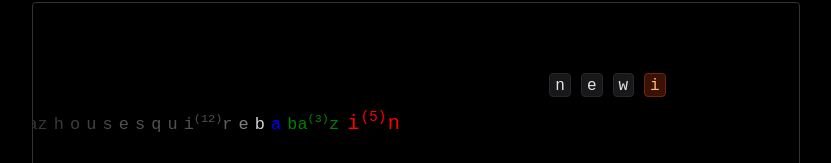
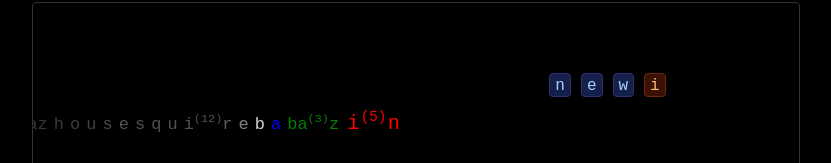
Before and after one commit to pyb/literal-incremental, a Next.js app: page / in a window 1280 px wide. Shown: the part 296-459 px from the top of the page, without its empty margins (224-1055 px from the left). Built offline with nearby package versions, Linux system fonts and the light colour scheme.

Commit message:
UI : correct coloring for temporary locked, but visible or available letter keys (grey or blue resp.)

```diff
--- a/src/app/UI/Keyboard.tsx
+++ b/src/app/UI/Keyboard.tsx
@@ -6,6 +6,9 @@ import UIData from "./uiData"
 const keyStyle = (modes: Set<KeyMode>) => {
     let result;
     if (modes.has(KeyMode.WordTransformKey)) {
+        result = styles.wordBuy;
+    }
+    else if (modes.has(KeyMode.LetterTranform)) {
         result = styles.wordBuy;
     }
     else if (modes.has(KeyMode.Modifier)) {
@@ -110,18 +113,14 @@ const Keyboard = ({keyStatus}:KeyboardProps) => {
     }
 
     const rowSizes:Array<number> = computeRows(keyStatus.size, UIData.maxKeyboardRowSize);
-    //console.log(rowSizes)
     const layeredKeys = new Array<Array<React.ReactNode>>();
 
-    const allKeys = letterKeys
-                            .map((key: string) =>
+    const allKeys = letterKeys.map((key: string) =>
                                 <Key text={key} key={key} modes={keyStatus.get(key)?.modes as Set<KeyMode>} />);
-    console.log(allKeys)
     for (const size of rowSizes)
     {
         layeredKeys.push(allKeys.splice(0, size));
     }
-    //console.log(layeredKeys)
     return (
         <div className={styles.keyboardComponent}>
             <div className={styles.keyboardTop}>
--- a/src/app/UI/Main.tsx
+++ b/src/app/UI/Main.tsx
@@ -75,7 +75,8 @@ const GameMain = () => {
     // Could I create a GS.keyStatus variable and put this calculation behind useEffect to avoid creating
     // a new keyStatus every frame, and re-rendering Keyboard every frame? Useful, possible?
 
-    const keyStatus:Map<string, KeyStatus> = Game.computeKeyStatus(GS.unlockedKeys,
+    const keyStatus:Map<string, KeyStatus> = Game.computeKeyStatus(GS.visibleKeys,
+                                                                   GS.unlockedKeys,
                                                                    GS.pressedKeys,
                                                                    GS.stream,
                                                                    GS.dict);
--- a/src/app/game/game.ts
+++ b/src/app/game/game.ts
@@ -28,7 +28,7 @@ const createEmptyKeyStatus = (key:string):KeyStatus => ({
 });
 
 // Compute key status?
-export const computeKeyStatus = (unlockedKeys: Array<string>, pressedKeys: Set<string>,
+export const computeKeyStatus = (visibleKeys:Array<string>, unlockedKeys: Array<string>, pressedKeys: Set<string>,
                                  stream: Array<Letter>, dict: Array<Transform>):
     Map<string, KeyStatus> => {
   const result = new Map<string, KeyStatus>([]);
@@ -41,7 +41,7 @@ export const computeKeyStatus = (unlockedKeys: Array<string>, pressedKeys: Set<s
   if (wordTransforms.length != 0)
     availableKeys.add(UIData.wordTransformKey);
 
-  const allKeys:Set<string> = availableKeys.union(new Set<string>(unlockedKeys));
+  const allKeys:Set<string> = availableKeys.union(new Set<string>(unlockedKeys)).union(new Set<string>(visibleKeys));
 
   allKeys.forEach((key:string) =>
     result.set(key, createEmptyKeyStatus(key)));
```
